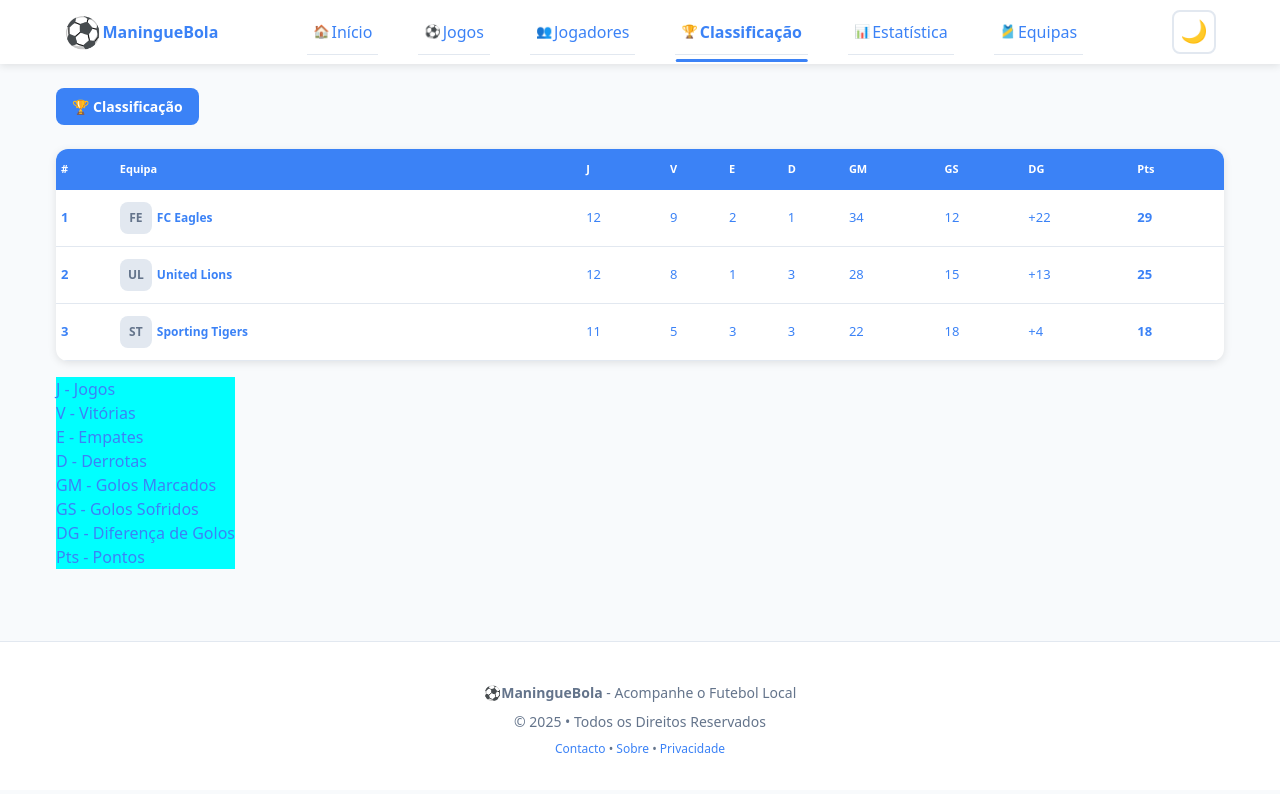
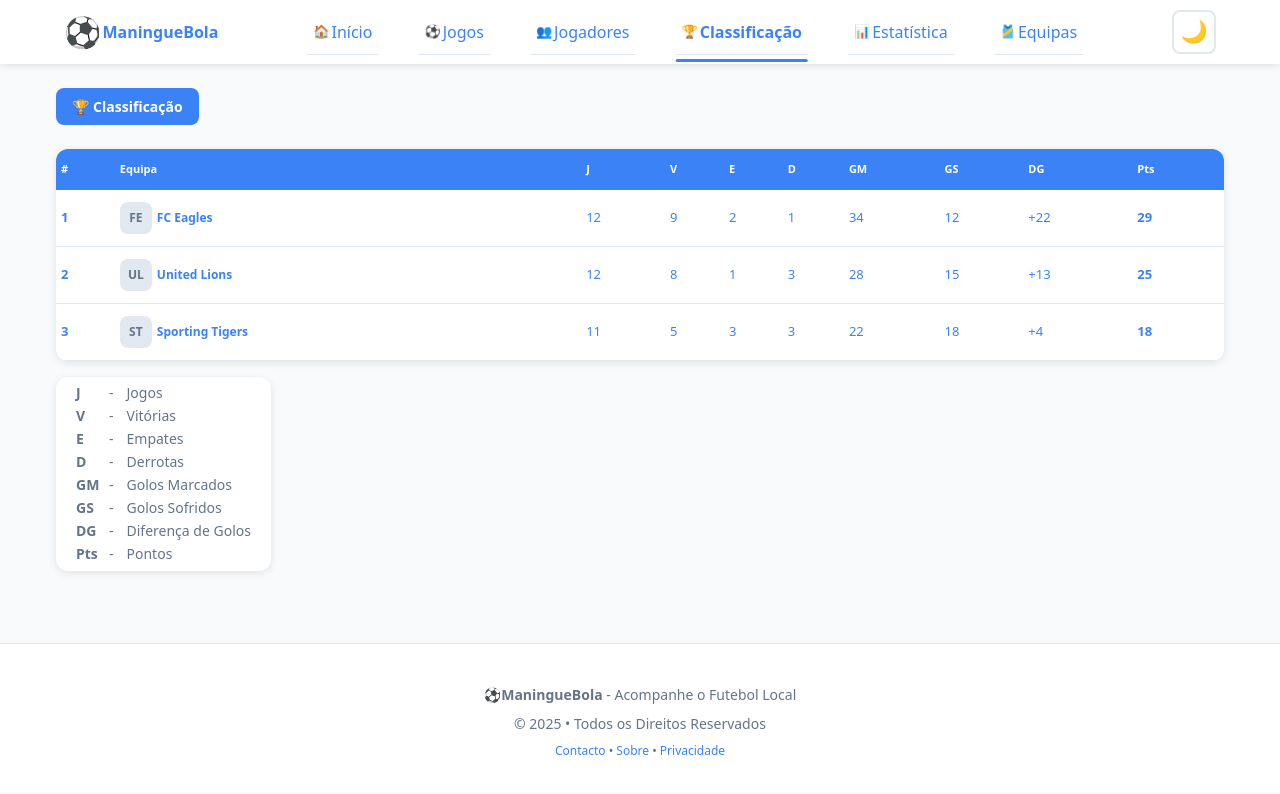
Before and after one commit to Raimundroid/maninguebola, a React (Vite) app: page /classificacao in a window 1280 px wide. Shown: the top 794 px of the page. Built offline with nearby package versions, Linux system fonts and the light colour scheme.

Commit message:
added a captions section complete

```diff
--- a/src/components/StandingsTable/StandingsTable.css
+++ b/src/components/StandingsTable/StandingsTable.css
@@ -31,7 +31,7 @@
 }
 
 .standings-table .team-cell {
-  display: flex;
+  display: inline-flex;
   align-items: center;
   gap: 5px; /*og: 8px*/
 }
--- a/src/components/atoms/standingsTableCaption/StandingsTableCaption.css
+++ b/src/components/atoms/standingsTableCaption/StandingsTableCaption.css
@@ -1,5 +1,97 @@
 .standings-table-caption {
   display: inline-block;
   margin-top: 16px;
-  background-color: aqua;
+  background: var(--card-bg);
+  border-radius: 12px;
+  box-shadow: 0 2px 8px var(--shadow);
+  padding: 5px 20px;
 }
+
+.caption-item {
+  display: flex;
+  align-items: center;
+  margin-bottom: 2px;
+  color: var(--text-light);
+  font-size: 14px;
+}
+
+.caption-abbr {
+  width: 25px; /* Fixed width for abbreviation */
+  font-weight: 600;
+}
+.caption-dash {
+  margin: 0 8px; /* Equal spacing left and right */
+}
+.caption-text {
+  flex: 1;
+  margin-left: 5px;
+}
+
+:root {
+  /* Primary brand color: used for buttons, links, active states */
+  --primary: #3b82f6;
+
+  /* Secondary color: used for headings, important text */
+  --secondary: #1e293b;
+
+  /* Main text color for body content */
+  --text: #3b82f6;
+
+  /* Lighter text color for secondary information */
+  --text-light: #64748b;
+
+  /* Border color for deviders and outlines */
+  --border: #e2e8f0;
+
+  /* Page background color */
+  --bg: #f8fafc;
+
+  /* Card and navbar background color */
+  --card-bg: #ffffff;
+
+  /* Shadow color for elevation effects */
+  --shadow: rgba(0, 0, 0, 0.1);
+
+  /* Darker shadow for hover effects */
+  --shadow-hover: rgba(0, 0, 0, 0.15);
+
+  /* NEED CREATION */
+  /* --color-link
+  --color-link-hover */
+  /* --color-button-bg */
+  /* --bt-border-color */
+}
+
+/* ============================================
+   DARK THEME OVERRIDES
+   ============================================
+
+   When data-theme="dark" is set on the HTML element,
+   these variables override the light theme colors
+
+   HOW IT WORKS:
+   JavaScript sets document.documentElement.setAttribute("data-theme", "dark")
+   This makes all elements use these dark theme colors
+*/
+[data-theme="dark"] {
+  /* Light text for dark backgrounds */
+  --text: #f1f5f9;
+
+  /* Slightly darker text fo secondary information */
+  --text-light: #94a3b8;
+
+  /* Lighter borders that show up on dark backgrounds */
+  --border: #334155;
+
+  /* Very dark background */
+  --bg: #0f172a;
+
+  /* Slightly lighter background for cards */
+  --card-bg: #1e293b;
+
+  /* Darker, more prominent shadows */
+  --shadow: rgba(0, 0, 0, 0.3);
+
+  /* Even darker shadow for hover effects */
+  --shadow-hover: rgba(0, 0, 0, 0.4);
+}
--- a/src/components/atoms/standingsTableCaption/StandingsTableCaption.jsx
+++ b/src/components/atoms/standingsTableCaption/StandingsTableCaption.jsx
@@ -4,14 +4,53 @@ import "./StandingsTableCaption.css";
 const StandingsTableCaption = () => {
   return (
     <div className="standings-table-caption">
-      <p>J - Jogos</p>
-      <p>V - Vitórias</p>
-      <p>E - Empates</p>
-      <p>D - Derrotas</p>
-      <p>GM - Golos Marcados</p>
-      <p>GS - Golos Sofridos</p>
-      <p>DG - Diferença de Golos</p>
-      <p>Pts - Pontos</p>
+      <div className="caption-item">
+        <span className="caption-abbr">J</span>
+        <span className="caption-dash">-</span>
+        <span className="caption-text">Jogos</span>
+      </div>
+
+      <div className="caption-item">
+        <span className="caption-abbr">V</span>
+        <span className="caption-dash">-</span>
+        <span className="caption-text">Vitórias</span>
+      </div>
+
+      <div className="caption-item">
+        <span className="caption-abbr">E</span>
+        <span className="caption-dash">-</span>
+        <span className="caption-text">Empates</span>
+      </div>
+
+      <div className="caption-item">
+        <span className="caption-abbr">D</span>
+        <span className="caption-dash">-</span>
+        <span className="caption-text">Derrotas</span>
+      </div>
+
+      <div className="caption-item">
+        <span className="caption-abbr">GM</span>
+        <span className="caption-dash">-</span>
+        <span className="caption-text">Golos Marcados</span>
+      </div>
+
+      <div className="caption-item">
+        <span className="caption-abbr">GS</span>
+        <span className="caption-dash">-</span>
+        <span className="caption-text">Golos Sofridos</span>
+      </div>
+
+      <div className="caption-item">
+        <span className="caption-abbr">DG</span>
+        <span className="caption-dash">-</span>
+        <span className="caption-text">Diferença de Golos</span>
+      </div>
+
+      <div className="caption-item">
+        <span className="caption-abbr">Pts</span>
+        <span className="caption-dash">-</span>
+        <span className="caption-text">Pontos</span>
+      </div>
     </div>
   );
 };
```
